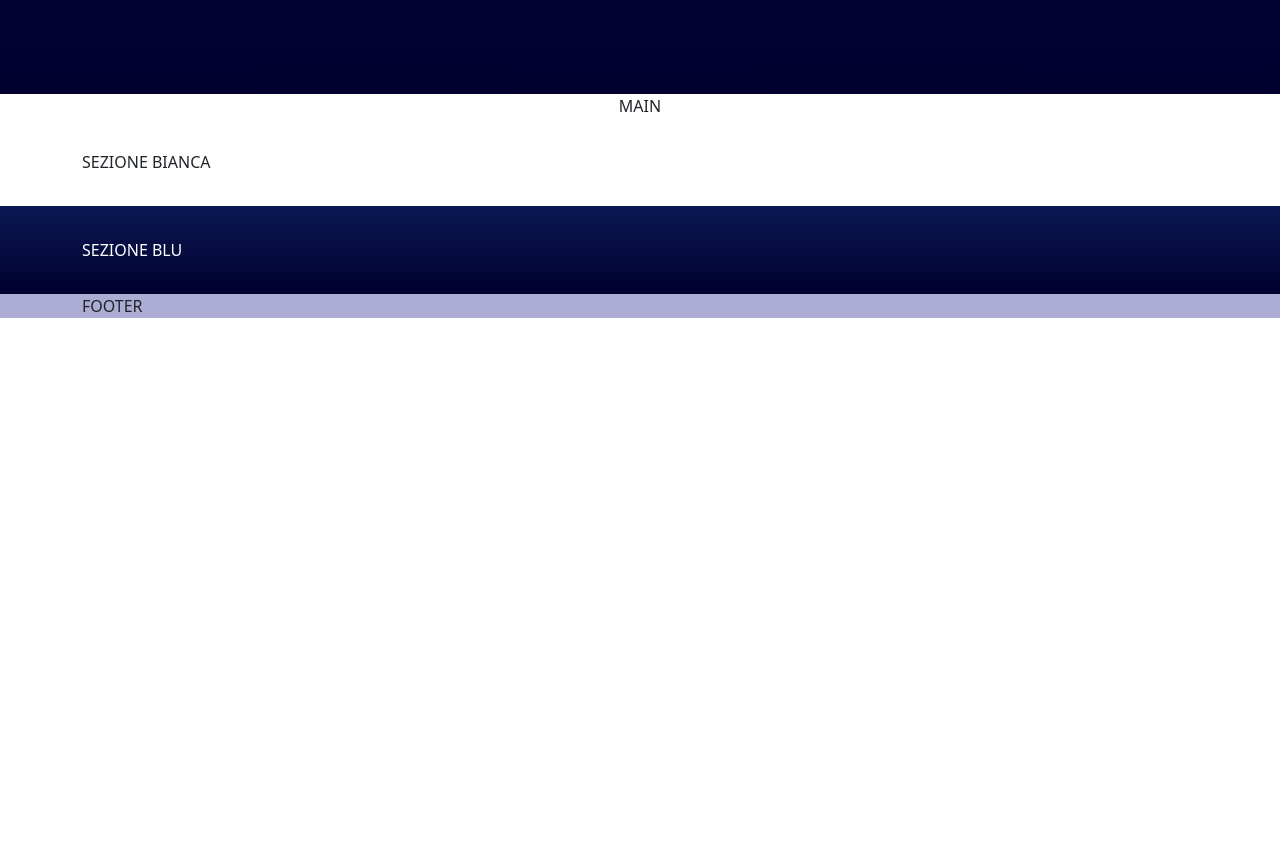
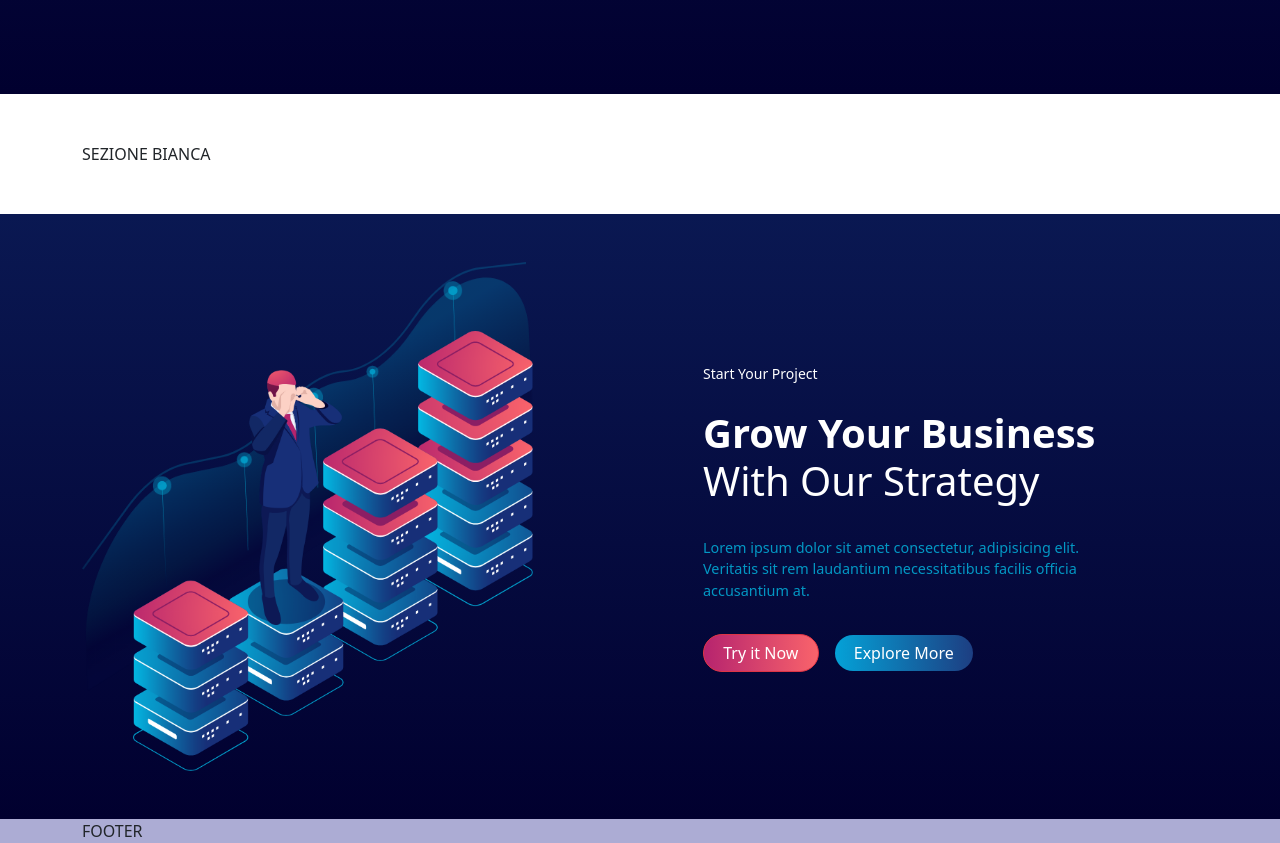
Before and after one commit to lucapolzone/proj-html-vuejs, a Vue app: page / in a window 1280 px wide. Shown: the part 608-1451 px from the top of the page. Before the commit the page ends 926 px from the top, so only its background shows below. Built offline with nearby package versions, Linux system fonts and the light colour scheme.

Commit message:
feat: add Start Your Project section

```diff
--- a/src/components/AppHeader.vue
+++ b/src/components/AppHeader.vue
@@ -103,21 +103,18 @@ header {
   }
 
   .jumbotron {
-
     padding-bottom: $xxlarge-size;
 
     .wrapper {
       width: 350px;
 
       .caption {
-        margin: $medium-size 0;
-        color: #03A7D3E6;
+        @include caption
       }
     }
 
     img {
       max-width: 600px;
-      width: 100%;
     }
   }
 
--- a/src/components/AppMain.vue
+++ b/src/components/AppMain.vue
@@ -11,9 +11,6 @@ export default {
 </script>
 <template>
   <main>
-    <div class="container text-center">
-      MAIN
-    </div>
 
     <section>
       <div class="container">
@@ -21,9 +18,46 @@ export default {
       </div>
     </section>
 
-    <section id="blu">
+    <section>
       <div class="container">
-        SEZIONE BLU
+
+        <!-- SX -->
+        <div class="row  d-flex align-items-center">
+
+          <div class="col-md-5">
+
+            <!-- IMAGE -->
+            <div class="position-relative">
+              <img class="men-data" src="/images/men-data.png" alt="">
+              <img class="nemoodar" src="/images/nemoodar.png" alt="">
+            </div>
+          </div>
+
+          <!-- DX -->
+          <div class="col-md-6 d-flex justify-content-end">
+
+            <div class="wrapper">
+
+              <small>Start Your Project</small>
+              <h1 class="text-start fw-bold mt-4">
+                Grow Your Business <br>
+                <span class="fw-normal">
+                  With Our Strategy
+                </span>
+              </h1>
+              <p class="caption">Lorem ipsum dolor sit amet consectetur, adipisicing elit. Veritatis sit rem laudantium
+                necessitatibus
+                facilis officia accusantium at.</p>
+
+              <a href="#" class="btn btn-danger me-3">Try it Now</a>
+              <a href="#" class="btn btn-primary">Explore More</a>
+
+            </div>
+
+
+          </div>
+        </div>
+
       </div>
     </section>
 
@@ -33,14 +67,37 @@ export default {
 
 <style lang="scss" scoped>
 @use '../styles/partials/_variables.scss' as *;
+@use '../styles/partials/_mixins.scss' as *;
+
 
 main {
 
 
   section {
-    padding: 2rem 0;
+    padding: $large-size 0;
   }
 
 
 }
+
+.men-data {
+  max-width: 400px;
+  position: absolute;
+  right: 0;
+  bottom: 0;
+}
+
+.nemoodar {
+  max-width: 500px;
+  margin-bottom: 5rem;
+}
+
+
+.wrapper {
+  width: 400px;
+
+  .caption {
+    @include caption
+  }
+}
 </style>
--- a/src/styles/general.scss
+++ b/src/styles/general.scss
@@ -13,6 +13,9 @@
   box-sizing: border-box;
 }
 
+img {
+  width: 100%;
+}
 
 ul {
   padding-left: 0;
--- a/src/styles/partials/_mixins.scss
+++ b/src/styles/partials/_mixins.scss
@@ -1,4 +1,13 @@
+@use '_variables.scss' as *;
+
+
 @mixin bluegradient {
   background-image: linear-gradient(to bottom, #0a1852 0, #01002f 100%);
   color: white;
 }
+
+
+@mixin caption {
+  margin: $medium-size 0;
+  color: #03A7D3E6;
+}
```
